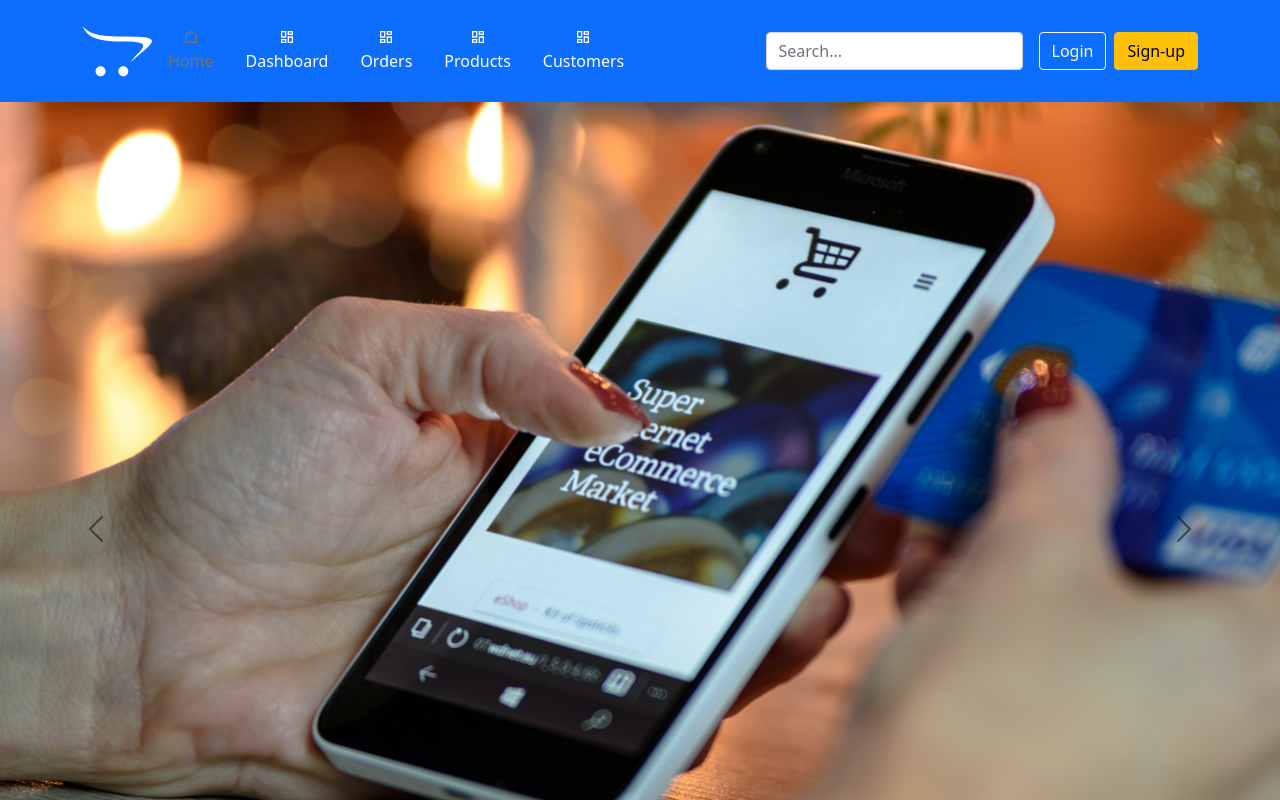
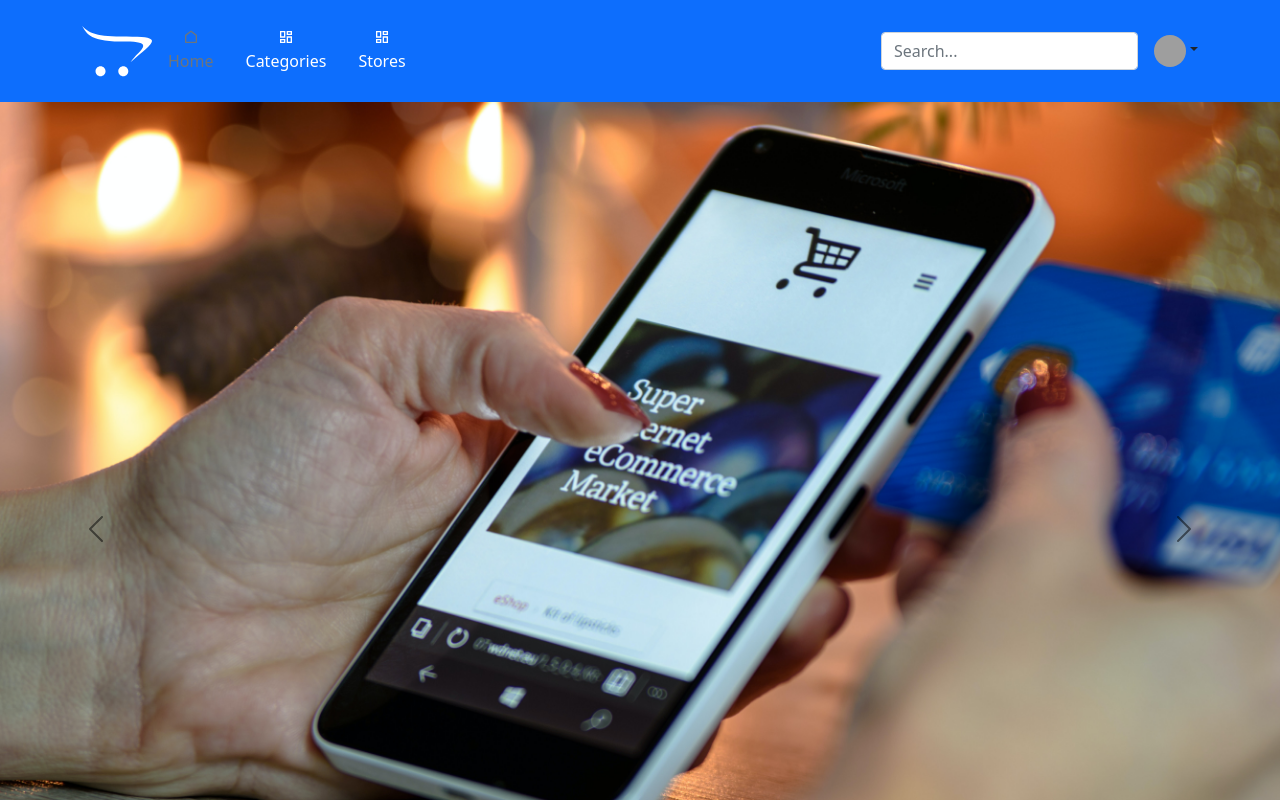
Before and after one commit to yucedemirayak/e-Commerce-React, a React (Create React App) app: page / in a window 1280 px wide. Shown: the top 800 px of the page. Built offline with nearby package versions, Linux system fonts and the light colour scheme; grey boxes are pictures that could not be loaded.

Commit message:
navbar updated

```diff
--- a/src/Components/Header/index.js
+++ b/src/Components/Header/index.js
@@ -1,75 +1,86 @@
-import React from 'react'
-import './Header.scss';
+import React from "react";
+import "./Header.scss";
 import { FaOpencart } from "react-icons/fa";
-import { RiHomeLine , RiDashboardLine } from "react-icons/ri";
+import { RiHomeLine, RiDashboardLine } from "react-icons/ri";
 import { IconContext } from "react-icons";
 
-
-const CompanyLogo=()=> {
+const CompanyLogo = () => {
   return (
-    <IconContext.Provider
-      value={{ size: '70px' }}
-    >
+    <IconContext.Provider value={{ size: "70px" }}>
       <div>
         <FaOpencart />
       </div>
     </IconContext.Provider>
   );
-}
+};
 
 const Header = () => {
   return (
-
     <header className="p-3 bg-primary container-fluid">
       <div className="container">
         <div className="d-flex flex-wrap align-items-center justify-content-center justify-content-lg-start">
-        <a href="/" className="d-flex align-items-center mb-2 mb-lg-0 text-white text-decoration-none">
-        <CompanyLogo/></a>
+          <a
+            href="/"
+            className="d-flex align-items-center mb-2 mb-lg-0 text-white text-decoration-none"
+          >
+            <CompanyLogo />
+          </a>
           <ul className="nav col-12 col-lg-auto me-lg-auto mb-2 justify-content-center mb-md-0">
             <li>
               <a href="#" className="nav-link text-secondary">
-              <RiHomeLine className="bi d-block mx-auto mb-1" width="24" height="24"/>
+                <RiHomeLine
+                  className="bi d-block mx-auto mb-1"
+                  width="24"
+                  height="24"
+                />
                 Home
               </a>
             </li>
             <li>
               <a href="#" className="nav-link text-white">
-              <RiDashboardLine className="bi d-block mx-auto mb-1" width="24" height="24"/>
-  Dashboard
+                <RiDashboardLine
+                  className="bi d-block mx-auto mb-1"
+                  width="24"
+                  height="24"
+                />
+                Categories
               </a>
             </li>
             <li>
               <a href="#" className="nav-link text-white">
-              <RiDashboardLine className="bi d-block mx-auto mb-1" width="24" height="24"/>
-                Orders
-              </a>
-            </li>
-            <li>
-              <a href="#" className="nav-link text-white">
-              <RiDashboardLine className="bi d-block mx-auto mb-1" width="24" height="24"/>
-                Products
-              </a>
-            </li>
-            <li>
-              <a href="#" className="nav-link text-white">
-              <RiDashboardLine className="bi d-block mx-auto mb-1" width="24" height="24"/>
-                Customers
+                <RiDashboardLine
+                  className="bi d-block mx-auto mb-1"
+                  width="24"
+                  height="24"
+                />
+                Stores
               </a>
             </li>
           </ul>
 
-        <form className="col-12 col-lg-auto mb-3 mb-lg-0 me-lg-3" role="search">
-          <input type="search" className="form-control form-control " placeholder="Search..." aria-label="Search"/>
+          <form
+            className="col-12 col-lg-auto mb-3 mb-lg-0 me-lg-3"
+            role="search"
+          >
+            <input
+              type="search"
+              className="form-control form-control "
+              placeholder="Search..."
+              aria-label="Search"
+            />
           </form>
 
-
-
+          {/* //TODO: logine göre tasarım  */}
           {/* If user not login in >>>>> */}
-        <div className="text-end">
-          <button type="button" className="btn btn-outline-light me-2">Login</button>
-          <button type="button" className="btn btn-warning">Sign-up</button>
-        </div>
-                    {/* If user loginED in >>>>>
+          {/* <div className="text-end">
+            <button type="button" className="btn btn-outline-light me-2">
+              Login
+            </button>
+            <button type="button" className="btn btn-warning">
+              Sign-up
+            </button>
+          </div> */}
+          {/* If user loginED in >>>>>  */}
         <div class="dropdown text-end">
           <a href="#" class="d-block link-dark text-decoration-none dropdown-toggle" id="dropdownUser1" data-bs-toggle="dropdown" aria-expanded="false">
             <img src="https://github.com/mdo.png" alt="mdo" class="rounded-circle" width="32" height="32"/>
@@ -82,11 +93,11 @@ const Header = () => {
             <li><a class="dropdown-item" href="#">Sign out</a></li>
           </ul>
         </div>
-        */}
+
         </div>
       </div>
     </header>
-  )
-}
+  );
+};
 
-export default Header
+export default Header;
```
Also changed, not shown: 1 other file (tests, documents, lock files or other folders). Lines whose indentation alone changed are shown as unchanged.
